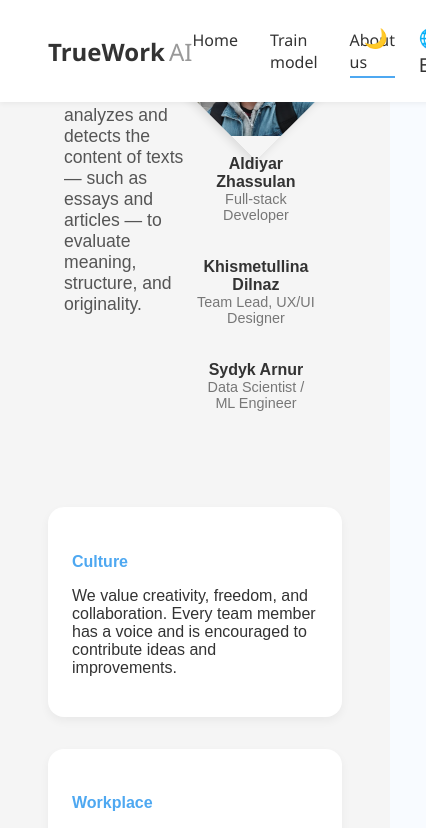
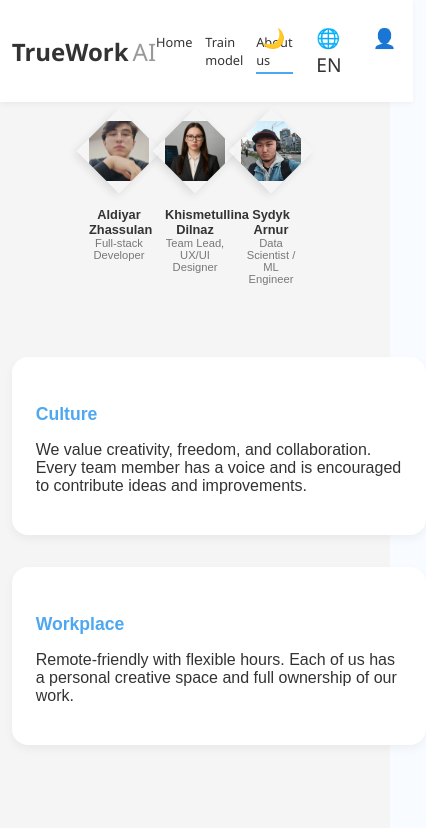
Before and after one commit to Pr0K0Rrastinat/aidetector, a React (Create React App) app in the folder frontend/: page /about in a window 390 px wide. Shown: the top 828 px of the page, 426 px wide, since content can reach past the window. Built offline with nearby package versions, Linux system fonts and the light colour scheme.

Commit message:
Fix about page

```diff
--- a/frontend/src/pages/AboutUs.css
+++ b/frontend/src/pages/AboutUs.css
@@ -21,12 +21,13 @@ body {
 body.dark-mode .main-text p {
     color: #f0f0f0;
 }
+
 nav {
     background: #fff;
     display: flex;
     justify-content: space-between;
     align-items: center;
-    padding: 1.5rem 3rem;
+    padding: 1.5rem 3%; /* Используем проценты для отступов */
     box-shadow: 0 2px 5px rgba(0, 0, 0, 0.05);
 }
 
@@ -81,7 +82,7 @@ body {
 .profile-popup {
     position: absolute;
     top: 70px;
-    right: 30px;
+    right: 3%; /* Используем проценты */
     background: #fff;
     padding: 1rem;
     border-radius: 8px;
@@ -105,27 +106,28 @@ body {
     display: flex;
     justify-content: space-between;
     align-items: center;
-    padding: 3rem 4rem;
+    padding: 3rem 3%; /* Используем проценты */
     flex-wrap: wrap;
 }
 
 .main-text {
-    flex: 1 1 40%;
+    flex: 1 1 45%; /* Увеличим немного базовую ширину */
+    margin-bottom: 2rem; /* Добавим отступ снизу для маленьких экранов */
 }
 
 .main-text h1 {
-    font-size: 3rem;
+    font-size: 2.5rem; /* Уменьшим размер шрифта для адаптивности */
     margin-bottom: 0.5rem;
 }
 
 .main-text p {
-    font-size: 1.1rem;
+    font-size: 1rem; /* Уменьшим размер шрифта для адаптивности */
     color: #555;
-    max-width: 500px;
+    max-width: 100%; /* Сделаем ширину адаптивной */
 }
 
 .team-visual {
-    flex: 1 1 50%;
+    flex: 1 1 45%;
     display: flex;
     flex-direction: column;
     align-items: center;
@@ -134,17 +136,18 @@ body {
 .diamond-grid {
     display: flex;
     justify-content: center;
-    gap: 2rem;
+    gap: 1.5rem; /* Уменьшим отступы */
     flex-wrap: wrap;
 }
 
 .diamond {
-    width: 120px;
-    height: 120px;
+    width: 100px; /* Уменьшим размер */
+    height: 100px; /* Уменьшим размер */
     transform: rotate(45deg);
     overflow: hidden;
     position: relative;
     box-shadow: 0 4px 10px rgba(0, 0, 0, 0.1);
+    margin-bottom: 1rem; /* Добавим отступ снизу */
 }
 
 .diamond img {
@@ -157,23 +160,23 @@ body {
 .caption-grid {
     display: flex;
     justify-content: center;
-    gap: 2rem;
+    gap: 1.5rem; /* Уменьшим отступы */
     flex-wrap: wrap;
     margin-top: 1rem;
 }
 
 .caption {
     text-align: center;
-    max-width: 120px;
+    max-width: 100px; /* Уменьшим ширину */
 }
 
 .caption h3 {
     margin: 0.2rem 0 0;
-    font-size: 1rem;
+    font-size: 0.9rem; /* Уменьшим размер шрифта */
 }
 
 .caption p {
-    font-size: 0.9rem;
+    font-size: 0.8rem; /* Уменьшим размер шрифта */
     color: #777;
     margin: 0;
 }
@@ -181,13 +184,14 @@ body {
 .section-boxes {
     display: flex;
     justify-content: space-around;
-    padding: 2rem;
+    padding: 2rem 3%; /* Используем проценты */
     flex-wrap: wrap;
 }
 
 .section-box {
-    flex: 1 1 300px;
-    margin: 1rem;
+    flex: 1 1 30%; /* Дадим базовую ширину в процентах */
+    min-width: 250px; /* Установим минимальную ширину */
+    margin: 1rem 0.5rem; /* Уменьшим горизонтальные отступы */
     background: #fff;
     border-radius: 1rem;
     padding: 1.5rem;
@@ -197,14 +201,89 @@ body {
 .section-box h4 {
     color: #4ea8f1;
     margin-bottom: 0.5rem;
+    font-size: 1.1rem; /* Адаптируем размер шрифта */
 }
 
 footer {
-    padding: 2rem 4rem;
+    padding: 2rem 3%; /* Используем проценты */
     text-align: center;
+    font-size: 0.9rem; /* Уменьшим размер шрифта */
 }
 
 body.dark-mode footer {
     background: #333;
     color: #f0f0f0;
 }
+
+/* Медиа-запросы для адаптивности */
+@media (max-width: 768px) {
+    .nav-links {
+        gap: 1rem;
+    }
+    .nav-links a {
+        font-size: 0.9rem;
+    }
+    .main-container {
+        padding: 2rem 3%;
+        flex-direction: column; /* Переводим элементы в колонку на маленьких экранах */
+        align-items: stretch; /* Растягиваем элементы по ширине */
+    }
+    .main-text {
+        flex: 0 0 auto; /* Не даем базовую ширину, занимаем всю доступную */
+        margin-bottom: 1.5rem;
+    }
+    .team-visual {
+        flex: 0 0 auto;
+        width: 100%; /* Занимаем всю ширину */
+    }
+    .diamond-grid {
+        gap: 1rem;
+    }
+    .diamond {
+        width: 80px;
+        height: 80px;
+        margin-bottom: 0.8rem;
+    }
+    .caption-grid {
+        gap: 1rem;
+        margin-top: 0.8rem;
+    }
+    .caption {
+        max-width: 80px;
+    }
+    .section-boxes {
+        padding: 1.5rem 3%;
+        flex-direction: column; /* Переводим секции в колонку */
+    }
+    .section-box {
+        flex: 0 0 auto;
+        width: 100%; /* Занимаем всю ширину */
+        margin: 1rem 0;
+    }
+}
+
+@media (max-width: 480px) {
+    .nav-links {
+        gap: 0.8rem;
+    }
+    .nav-links a {
+        font-size: 0.8rem;
+    }
+    .main-text h1 {
+        font-size: 2rem;
+    }
+    .diamond {
+        width: 60px;
+        height: 60px;
+        margin-bottom: 0.6rem;
+    }
+    .caption {
+        max-width: 60px;
+    }
+    .caption h3 {
+        font-size: 0.8rem;
+    }
+    .caption p {
+        font-size: 0.7rem;
+    }
+}
```
Lines whose indentation alone changed are shown as unchanged.
